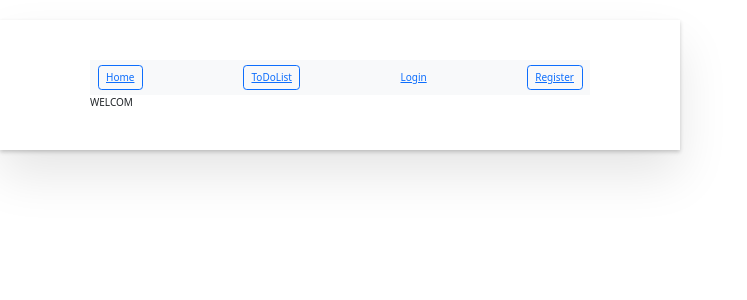
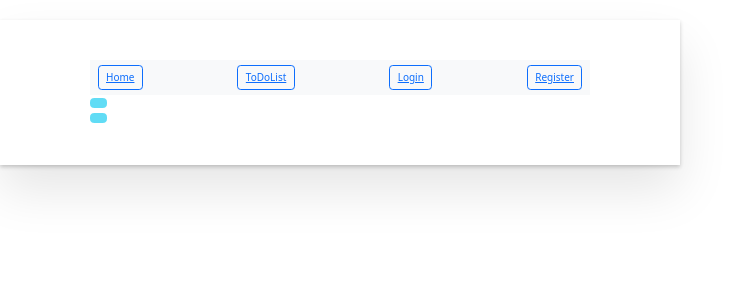
Before and after one commit to Siblarn/react1, a React (Create React App) app: page / in a window 1280 px wide. Shown: the top 300 px of the page, without its empty margins (0-747 px from the left). Built offline with nearby package versions, Linux system fonts and the light colour scheme.

Commit message:
23/08/66:API login register และcreateWork

```diff
--- a/src/App.js
+++ b/src/App.js
@@ -10,6 +10,7 @@ import Registereiei from "./Navbar/Register";
 import Active from "./Test/Active";
 import Complete from "./Test/Complete";
 import Check from "./Test/Check";
+import Showmem from "./Member/Showmem";
 
 
 function App(props) {
@@ -20,7 +21,7 @@ function App(props) {
         <Routes>
           <Route path="/" element={<Main />}>
             <Route path="/Todolist" element={<Testfinal />} />
-            <Route index element={<div>WELCOM</div>} />
+            <Route index element={<Showmem/>} />
             <Route path="/login" element={<Login/>} />
             <Route path="/register" element={<Registereiei/>} />
             <Route path="/active" element={<Active/>} />
--- /dev/null
+++ b/src/Member/Showmem.js
@@ -0,0 +1,11 @@
+import React, { useEffect, useState } from "react";
+
+export default function Showmem() {
+  const user = localStorage.getItem("user");
+  const userParse = JSON.parse(user);
+  return (
+    <div className="btn btn-info disabled">
+      <div>{userParse ? `Welcome ${userParse.data.username} ` : ""}</div>
+    </div>
+  );
+}
--- a/src/Navbar/Login.js
+++ b/src/Navbar/Login.js
@@ -84,5 +84,6 @@ export default function Login() {
       </label>
       <input class="btn btn-outline-success mx-1" type="submit" />
     </form>
+
   );
 }
--- a/src/Routes/Main.js
+++ b/src/Routes/Main.js
@@ -1,7 +1,8 @@
-import React, { useState } from "react";
+import React, { useEffect, useState } from "react";
 import { Outlet, Link } from "react-router-dom";
 import ReactDOM from "react";
 import { BrowserRouter, Form, Route, Routes } from "react-router-dom";
+import Showmem from "../Member/Showmem";
 
 export default function Main() {
   let user = localStorage.getItem("user");
@@ -61,7 +62,9 @@ export default function Main() {
                   </>
                   )}
                 </div> */}
+          <div className="btn btn-outline-primary">
             {dynamicLogin(isUserLogin)}
+          </div>
           {/* <div className="btn btn-outline-primary">
             <Link
             to="/"
@@ -77,6 +80,11 @@ export default function Main() {
           </div>
         </div>
       </nav>
+      <div>
+        <div>
+          <Showmem />
+        </div>
+      </div>
 
       <Outlet />
     </div>
--- a/src/Test/Form.js
+++ b/src/Test/Form.js
@@ -1,10 +1,17 @@
+import axios from "axios";
 import React, { useState } from "react";
 import ReactDOM from "react";
-
+import { json } from "react-router-dom";
+import Swal from "sweetalert2";
 
 function Form(props) {
   const [name, setName] = useState("");
   const [tasks, setTasks] = useState(props.tasks);
+  const [inputs, setInputs] = useState({});
+  const endpoint = "https://2909-2405-9800-bc11-cade-9c61-5e56-40ae-7e88.ngrok-free.app"
+  console.log(name);
+  const user = localStorage.getItem("user");
+  const userParse = JSON.parse(user);
 
   function handleChange(e) {
     setName(e.target.value);
@@ -15,10 +22,64 @@ function Form(props) {
     // props.addTask(name);
     setName("");
   }
-  function addTask(name) {
+  function addTask() {
     const newTask = { id: "id", name, completed: false };
-    setTasks([...tasks, newTask]);
+    const raw = JSON.stringify({
+      todoName: name,
+      ownerId: userParse.data.userId,
+      statusChecker: false,
+    });
+    var myHeaders = new Headers();
+    myHeaders.append("Content-Type", "application/json");
+    var requestOptions = {
+      method: "POST",
+      headers: myHeaders,
+      body: raw,
+      redirect: "follow",
+    };
+    // https://2909-2405-9800-bc11-cade-9c61-5e56-40ae-7e88.ngrok-free.app/todolists
+    fetch(`${endpoint}/todolists`, requestOptions)
+      .then((response) => response.json())
+      .then((result) => {
+        if (result.status === "ok") {
+          MySwal.fire({
+            html: <i>{result.message}</i>,
+            icon: "success",
+          }).then((value) => {
+            navigate("/");
+          });
+        } else {
+          MySwal.fire({
+            html: <i>{result.message}</i>,
+            icon: "error",
+          });
+        }
+        console.log(result);
+      })
+      .catch((error) => console.log("error", error));
   }
+  // const endpoint =
+  //   "https://2909-2405-9800-bc11-cade-9c61-5e56-40ae-7e88.ngrok-free.app";
+  // var myHeaders = new Headers();
+  // myHeaders.append("Content-Type", "application/json");
+
+  // var raw = JSON.stringify({
+  //   todoName: "example work 5",
+  //   ownerId: "64e58fe624b650a8b39ef185",
+  //   statusChecker: true,
+  // });
+
+  // var requestOptions = {
+  //   method: "POST",
+  //   headers: myHeaders,
+  //   body: raw,
+  //   redirect: "follow",
+  // };
+  // // "https://2909-2405-9800-bc11-cade-9c61-5e56-40ae-7e88.ngrok-free.app/todolists"
+  // fetch(`${endpoint}/todolists`,requestOptions)
+  //   .then((response) => response.text())
+  //   .then((result) => console.log(result))
+  //   .catch((error) => console.log("error", error));
 
   return (
     <form onSubmit={handleSubmit}>
@@ -36,7 +97,13 @@ function Form(props) {
         value={name}
         onChange={handleChange}
       />
-      <button type="submit" className="btn toggle-btn btn__lg">
+      <button
+        type="submit"
+        className="btn toggle-btn btn__lg"
+        onClick={() => {
+          addTask();
+        }}
+      >
         Add
       </button>
     </form>
```
Lines whose indentation alone changed are shown as unchanged.
